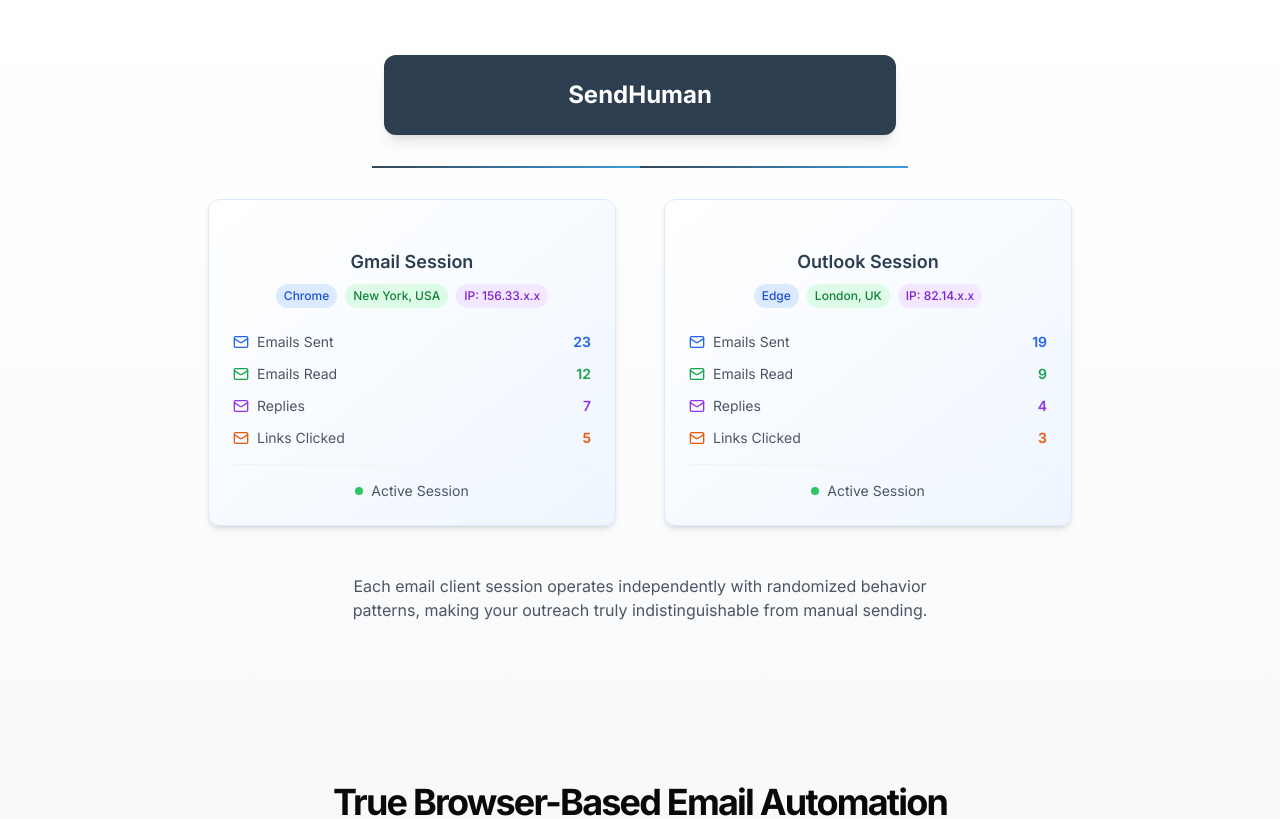
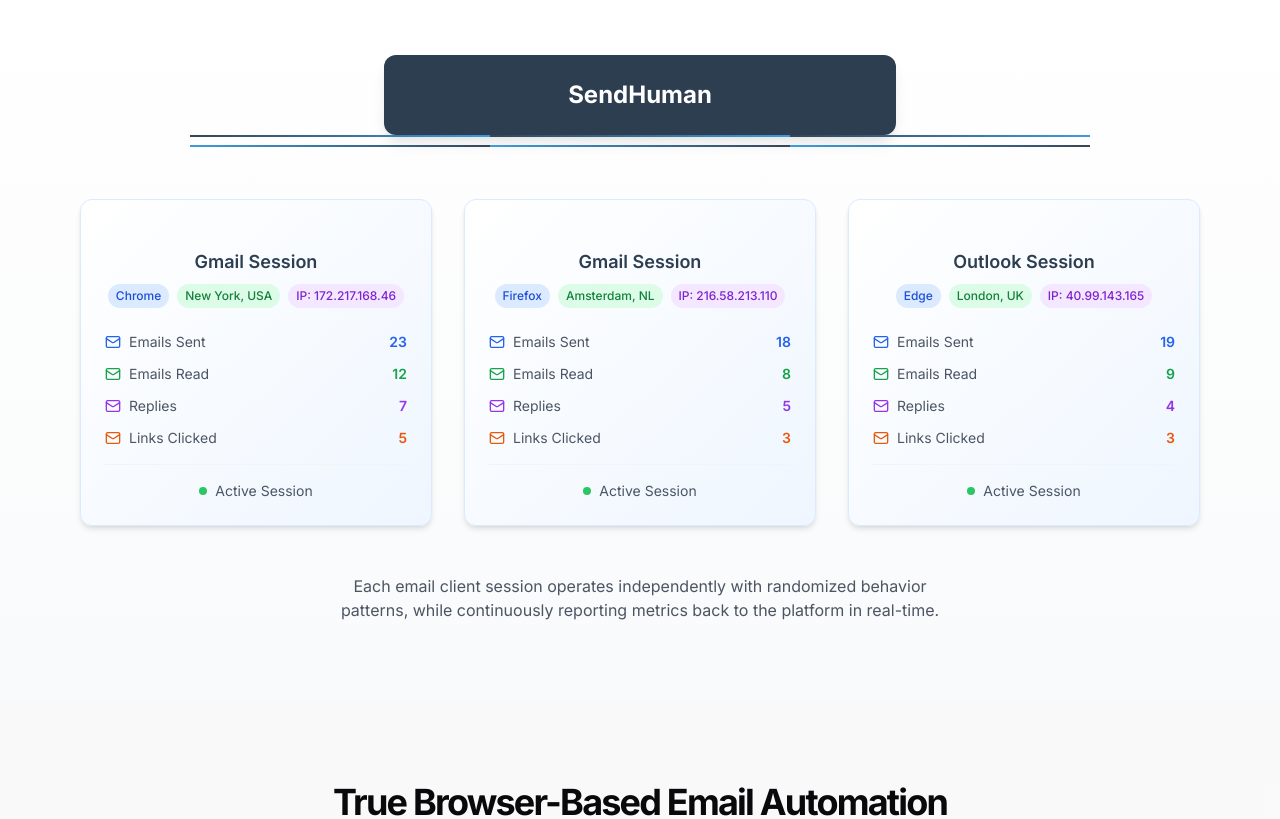
Before and after one commit to yokingly/multirepo, a Next.js app in the folder frontend/: page / in a window 1280 px wide. Shown: the part 740-1559 px from the top of the page. Built offline with nearby package versions, Linux system fonts and the light colour scheme.

Commit message:
feat: update landing page with complete UI, features, and system visualization

```diff
--- a/frontend/src/app/page.tsx
+++ b/frontend/src/app/page.tsx
@@ -81,15 +81,28 @@
           <h3 className="text-2xl font-bold text-center">SendHuman</h3>
         </div>
 
-        {/* Animated Connection Lines */}
-        <div className="absolute left-1/2 -translate-x-1/2 w-[600px] h-16 flex justify-between items-center px-8">
-          <div className="w-1/2 h-0.5 bg-gradient-to-r from-[#2c3e50] to-[#3498db] animate-pulse"></div>
-          <div className="w-1/2 h-0.5 bg-gradient-to-r from-[#2c3e50] to-[#3498db] animate-pulse"></div>
+        {/* Animated Connection Lines with Arrows */}
+        <div className="absolute left-1/2 -translate-x-1/2 w-[900px] h-16">
+          {/* Left Connection */}
+          <div className="absolute left-0 w-1/3 flex flex-col items-center">
+            <div className="h-0.5 w-full bg-gradient-to-r from-[#2c3e50] to-[#3498db] animate-pulse"></div>
+            <div className="mt-2 h-0.5 w-full bg-gradient-to-l from-[#2c3e50] to-[#3498db] animate-pulse"></div>
+          </div>
+          {/* Middle Connection */}
+          <div className="absolute left-1/3 w-1/3 flex flex-col items-center">
+            <div className="h-0.5 w-full bg-gradient-to-r from-[#2c3e50] to-[#3498db] animate-pulse"></div>
+            <div className="mt-2 h-0.5 w-full bg-gradient-to-l from-[#2c3e50] to-[#3498db] animate-pulse"></div>
+          </div>
+          {/* Right Connection */}
+          <div className="absolute left-2/3 w-1/3 flex flex-col items-center">
+            <div className="h-0.5 w-full bg-gradient-to-r from-[#2c3e50] to-[#3498db] animate-pulse"></div>
+            <div className="mt-2 h-0.5 w-full bg-gradient-to-l from-[#2c3e50] to-[#3498db] animate-pulse"></div>
+          </div>
         </div>
       </div>
 
       {/* Container Cards */}
-      <div className="grid grid-cols-1 md:grid-cols-2 gap-12 max-w-4xl mx-auto px-4">
+      <div className="grid grid-cols-1 md:grid-cols-3 gap-8 max-w-6xl mx-auto px-4">
         {[
           {
             name: "Gmail Session",
@@ -100,12 +113,29 @@
             </svg>`,
             browser: "Chrome",
             location: "New York, USA",
-            ip: "156.33.x.x",
+            ip: "172.217.168.46",
             stats: {
               sent: 23,
               read: 12,
               replied: 7,
               clicked: 5
+            }
+          },
+          {
+            name: "Gmail Session",
+            logo: `<svg className="w-8 h-8" viewBox="0 0 24 24" fill="none">
+              <path d="M22.5 4.5v15c0 .85-.65 1.5-1.5 1.5H3c-.85 0-1.5-.65-1.5-1.5v-15c0-.85.65-1.5 1.5-1.5h18c.85 0 1.5.65 1.5 1.5z" fill="#E6E6E6"/>
+              <path d="M22.5 4.5L12 12L1.5 4.5" stroke="#DB4437" strokeWidth="1.5" strokeLinecap="round" strokeLinejoin="round"/>
+              <path d="M12 12L1.5 4.5h19.5L12 12z" fill="#DB4437"/>
+            </svg>`,
+            browser: "Firefox",
+            location: "Amsterdam, NL",
+            ip: "216.58.213.110",
+            stats: {
+              sent: 18,
+              read: 8,
+              replied: 5,
+              clicked: 3
             }
           },
           {
@@ -117,7 +147,7 @@
             </svg>`,
             browser: "Edge",
             location: "London, UK",
-            ip: "82.14.x.x",
+            ip: "40.99.143.165",
             stats: {
               sent: 19,
               read: 9,
@@ -143,7 +173,7 @@
                   <span className="px-2 py-1 bg-green-100 text-green-700 rounded-full text-xs font-medium">
                     {env.location}
                   </span>
-                  <span className="px-2 py-1 bg-purple-100 text-purple-700 rounded-full text-xs font-medium">
+                  <span className="px-2 py-1 bg-purple-100 text-purple-700 rounded-full text-xs font-medium whitespace-nowrap">
                     IP: {env.ip}
                   </span>
                 </div>
@@ -196,7 +226,7 @@
       {/* Description */}
       <div className="mt-12 text-center max-w-2xl mx-auto px-4">
         <p className="text-gray-600">
-          Each email client session operates independently with randomized behavior patterns, making your outreach truly indistinguishable from manual sending.
+          Each email client session operates independently with randomized behavior patterns, while continuously reporting metrics back to the platform in real-time.
         </p>
       </div>
     </div>
```
